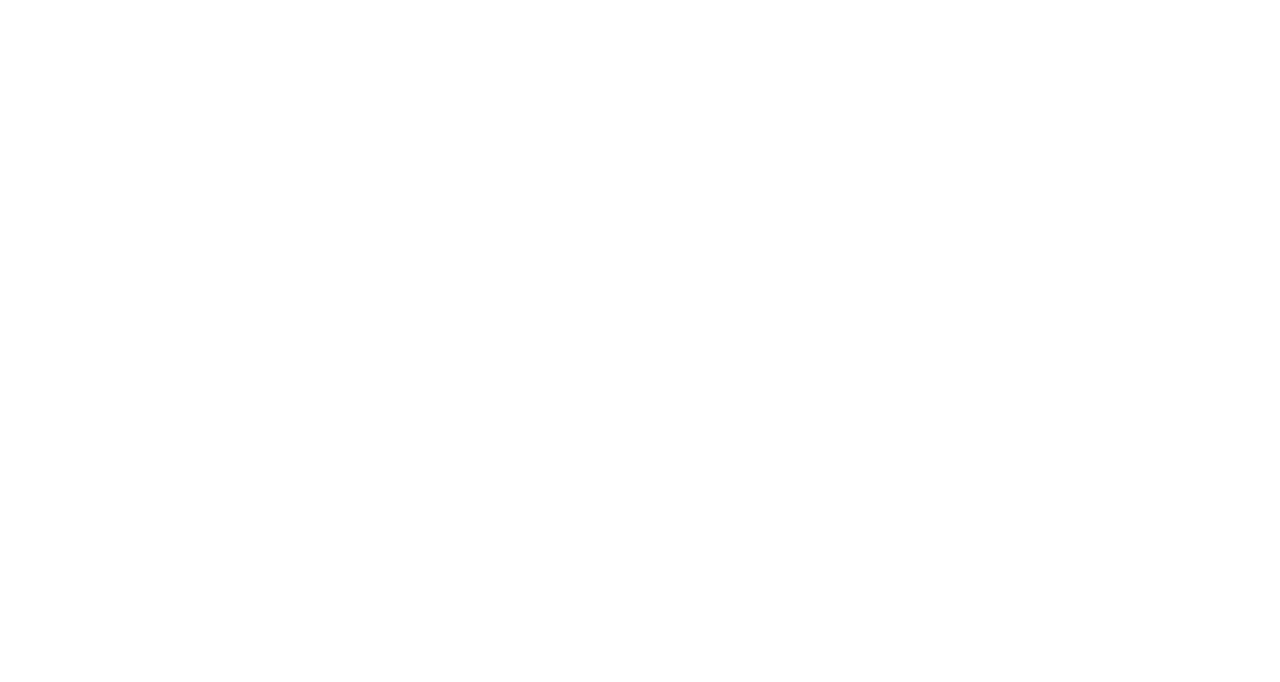
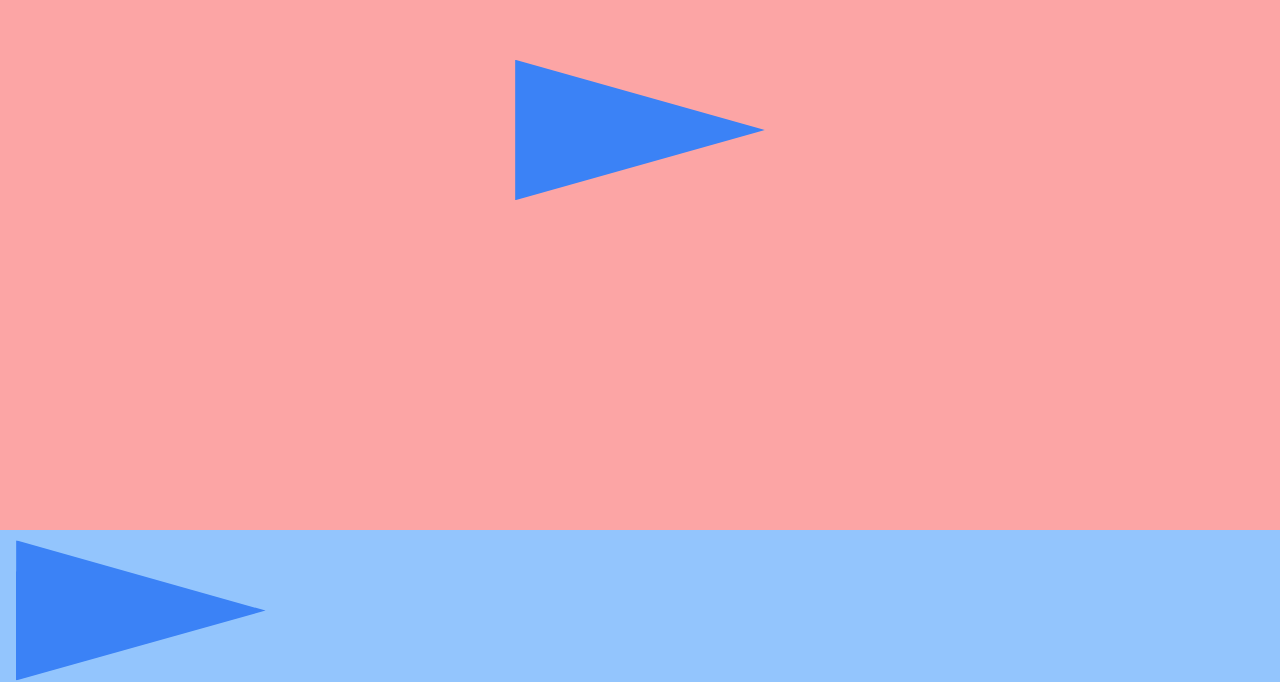
Before and after one commit to JJPSeno/nuxt-anime-playground, a Nuxt app: page /anime in a window 1280 px wide. Before the commit this address had no page. Shown: the part 270-952 px from the top of the page. Before the commit the page ends 800 px from the top, so only its background shows below. Built offline with nearby package versions, Linux system fonts and the light colour scheme.

Commit message:
Add animation playground

```diff
--- /dev/null
+++ b/pages/anime.vue
@@ -0,0 +1,46 @@
+<script setup lang="ts">
+import { animate } from 'animejs'
+
+const blueTriangle = useTemplateRef<HTMLElement>('blue-triangle')
+onMounted(() => {
+  if (!(blueTriangle.value)) {
+    return
+  }
+  animate(blueTriangle.value,{
+  // Property keyframes
+  y: [
+    { to: '-2.75rem', ease: 'outExpo', duration: 600 },
+    { to: 0, ease: 'outBounce', duration: 800, delay: 100 }
+  ],
+  // Property specific parameters
+  rotate: {
+    from: '-1turn',
+    delay: 0
+  },
+  delay: (_, i) => i * 50, // Function based value
+  ease: 'inOutCirc',
+  loopDelay: 1000,
+  loop: true
+});
+})
+</script>
+<template>
+  <main
+    class="w-screen h-dvh bg-red-300 p-4 flex items-center justify-center"
+  >
+    <div
+      ref="blue-triangle"
+      class="bg-blue-500 aspect-video w-1/5"
+      style="clip-path: polygon(0% 0%, 100% 50%, 0% 100%);"
+    />
+  </main>
+  <section
+    class="w-screen h-[200dvh] bg-blue-300 p-4"
+  >
+    <div
+      ref="blue-triangle"
+      class="bg-blue-500 aspect-video w-1/5"
+      style="clip-path: polygon(0% 0%, 100% 50%, 0% 100%);"
+    />
+  </section>
+</template>
```
